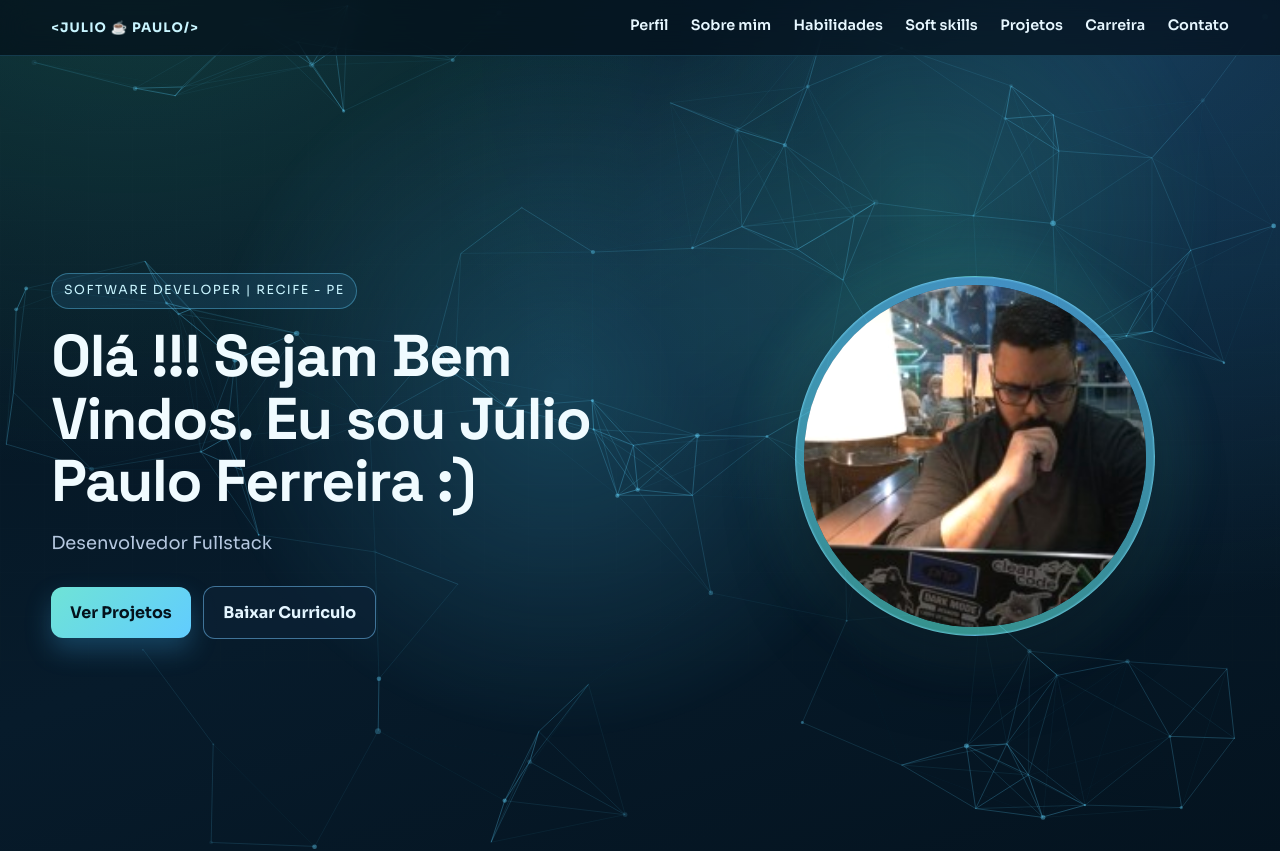
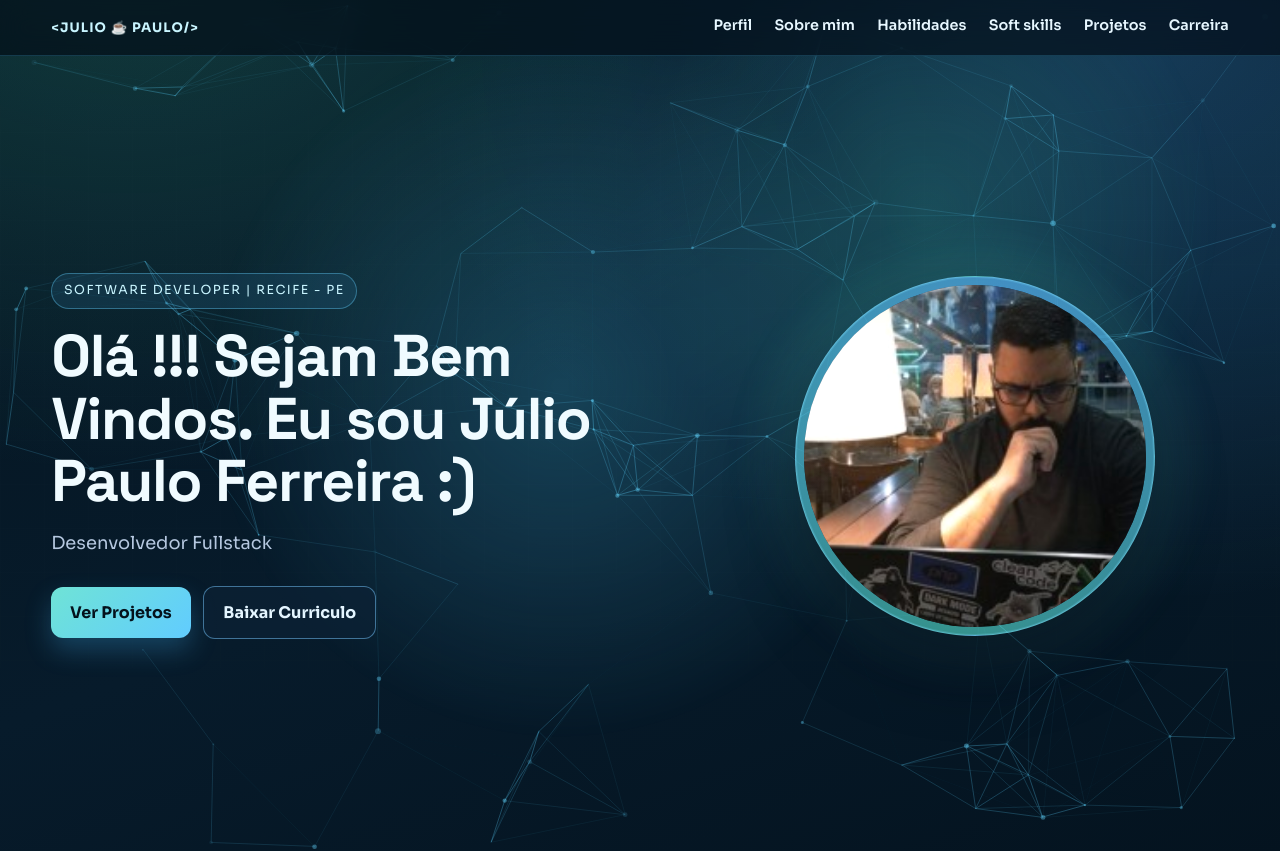
Before and after one commit to JPFerreira96/portfolio, a Next.js app: page / in a window 1280 px wide. Shown: the top 851 px of the page. Built offline with nearby package versions, Linux system fonts and the light colour scheme.

Commit message:
[fix]: erro no caminho do curriculo

```diff
--- a/components/HeroSection.tsx
+++ b/components/HeroSection.tsx
@@ -85,9 +85,9 @@ export function HeroSection() {
             <a className={styles.navLink} href="#carreira">
               Carreira
             </a>
-            <a className={styles.navLink} href="#contato">
+            {/* <a className={styles.navLink} href="#contato">
               Contato
-            </a>
+            </a> */}
           </nav>
         </div>
       </header>
```
Also changed, not shown: 1 other file (tests, documents, lock files or other folders).
